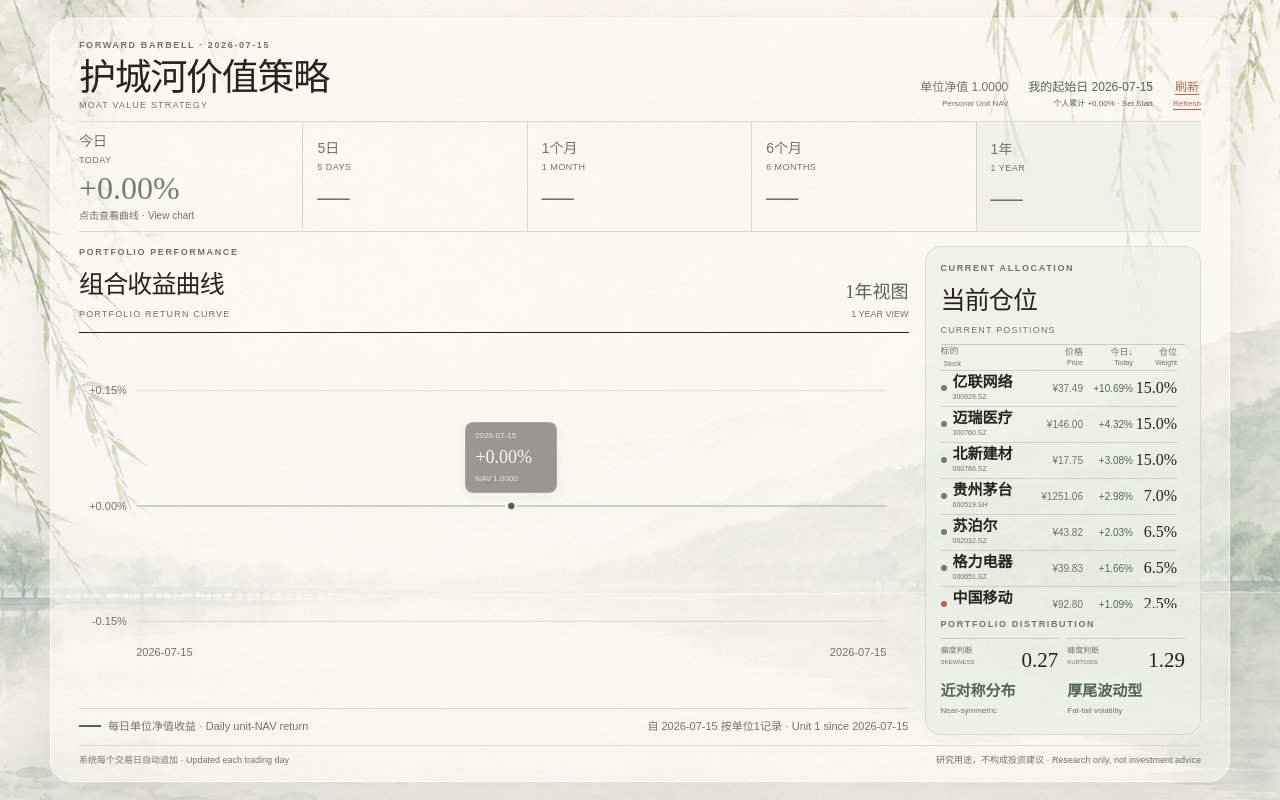
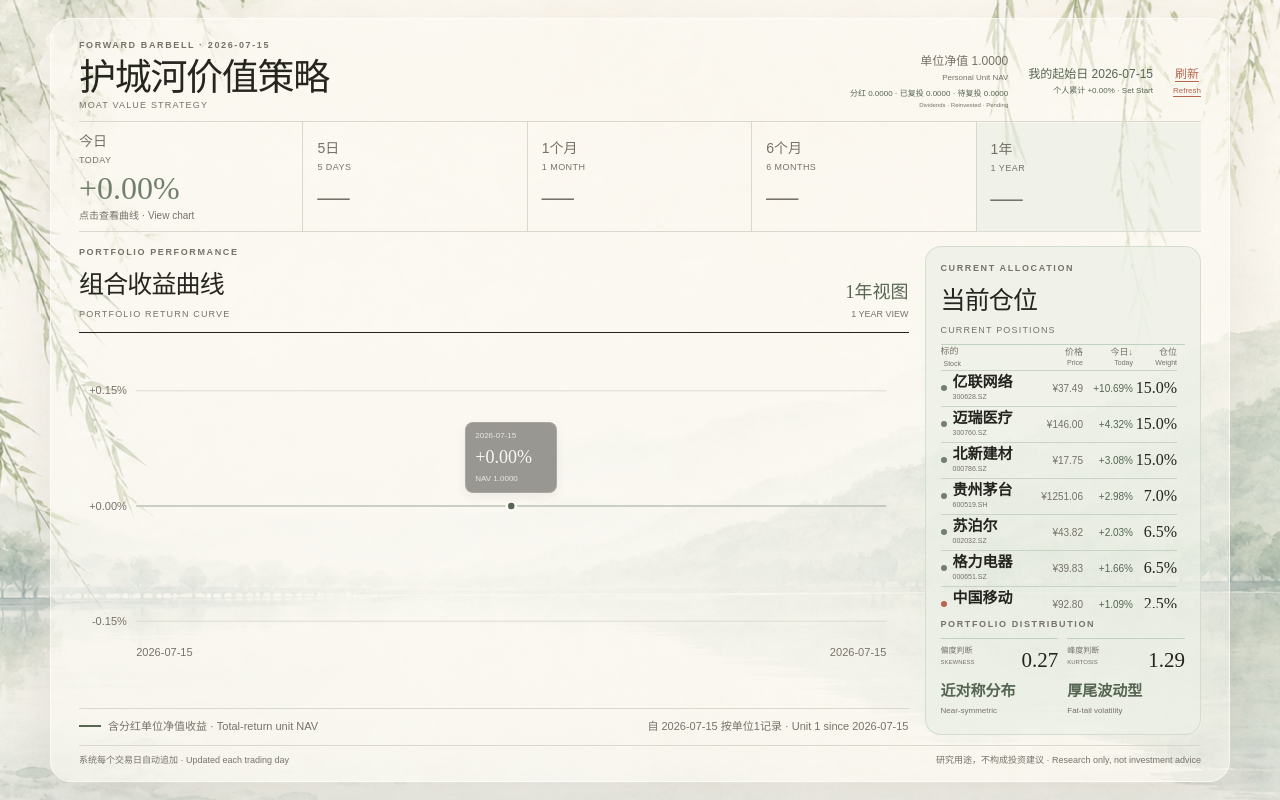
Before and after one commit to MIngQian04/margin-of-safety-investment-research-platform, a Next.js app: page / in a window 1280 px wide. Built offline with nearby package versions, Linux system fonts and the light colour scheme.

Commit message:
Track dividends in total-return portfolio

```diff
--- a/app/globals.css
+++ b/app/globals.css
@@ -17,6 +17,8 @@
 .topbar { display:flex; justify-content:space-between; align-items:end; padding-bottom:11px; border-bottom:1px solid var(--line); }
 .top-actions { display:flex; align-items:center; gap:20px; color:var(--muted); font-size:12px; text-align:right; }
 .top-actions span small,.top-actions button small { display:block; margin-top:2px; font-size:8px; }
+.top-actions .dividend-meta { margin-top:4px; color:var(--sage-dark); font-variant-numeric:tabular-nums; white-space:nowrap; }
+.top-actions .dividend-meta i { display:block; margin-top:1px; color:var(--muted); font-size:6px; font-style:normal; }
 .text-button { border:0; padding:0; background:transparent; color:var(--terra); cursor:pointer; text-decoration:underline; text-underline-offset:3px; }
 .text-button:disabled { opacity:.5; }
 .start-date-button { border:0; padding:0; background:transparent; color:var(--sage-dark); cursor:pointer; text-align:right; }
--- a/app/page.tsx
+++ b/app/page.tsx
@@ -25,6 +25,13 @@
   summary: { anchorWeight: number; futureWeight: number; cashWeight: number };
   holdings: Holding[];
   navHistory: NavPoint[];
+  dividendSummary: {
+    cumulativeCash: number;
+    reinvestedCash: number;
+    pendingCash: number;
+    receivableCash: number;
+    accountingBasis: string;
+  };
   distributionSummary: Holding["distribution"] & {
     periodStart: string;
     periodEnd: string;
@@ -191,7 +198,7 @@
         <header className="topbar">
           <div><p className="kicker">FORWARD BARBELL · {data.asOf}</p><h1>护城河价值策略<small>Moat Value Strategy</small></h1></div>
           <div className="top-actions">
-            <span>单位净值 {personalUnitNav.toFixed(4)}<small>Personal Unit NAV</small></span>
+            <span>单位净值 {personalUnitNav.toFixed(4)}<small>Personal Unit NAV</small><small className="dividend-meta">分红 {data.dividendSummary.cumulativeCash.toFixed(4)} · 已复投 {data.dividendSummary.reinvestedCash.toFixed(4)} · 待复投 {(data.dividendSummary.pendingCash + data.dividendSummary.receivableCash).toFixed(4)}<i>Dividends · Reinvested · Pending</i></small></span>
             <button className="start-date-button" onClick={() => { setDraftStartDate(personalStart?.date ?? latest?.date ?? data.asOf); setShowStartSettings(true); }}>
               我的起始日 {personalStart?.date ?? "—"}<small>个人累计 {signedPct(personalReturn)} · Set Start</small>
             </button>
@@ -217,7 +224,7 @@
             </div>
             <PerformanceChart history={personalHistory} range={selectedRange} />
             <div className="chart-caption">
-              <span><i className="line-key" />每日单位净值收益 · Daily unit-NAV return</span>
+              <span><i className="line-key" />含分红单位净值收益 · Total-return unit NAV</span>
               <span>自 {personalStart?.date ?? data.asOf} 按单位1记录 · Unit 1 since {personalStart?.date ?? data.asOf}</span>
             </div>
           </section>
--- a/public/data/portfolio.json
+++ b/public/data/portfolio.json
@@ -1,6 +1,6 @@
 {
   "asOf": "2026-07-15",
-  "generatedAt": "2026-07-16T09:07:30+08:00",
+  "generatedAt": "2026-07-16T13:27:20+08:00",
   "summary": {
     "anchorWeight": 0.65,
     "futureWeight": 0.075,
@@ -235,12 +235,21 @@
     "periodEnd": "2026-07-15",
     "method": "当前目标仓位的近252个共同交易日；偏度描述方向，峰度为超额峰度并描述极端波动频率"
   },
+  "dividendSummary": {
+    "cumulativeCash": 0.0,
+    "reinvestedCash": 0.0,
+    "pendingCash": 0.0,
+    "receivableCash": 0.0,
+    "accountingBasis": "Tushare cash_div after-tax proxy; ex-date entitlement, pay-date cash, next-session target-weight reinvestment"
+  },
   "navHistory": [
     {
       "date": "2026-07-15",
       "nav": 1.0,
       "dailyReturn": 0.0,
-      "priceCoverage": 1.0
+      "priceCoverage": 1.0,
+      "cashDividendReturn": 0.0,
+      "stockDividendReturn": 0.0
     }
   ],
   "pendingFinancials": [],
@@ -257,8 +266,8 @@
     },
     {
       "step": "03",
-      "title": "确认趋势才加仓",
-      "body": "需求、利润池、公司兑现三类里程碑与底部放量趋势全部确认，未来期权才允许升级为核心仓。"
+      "title": "分级确认，双向升降",
+      "body": "种子仓从2.5%开始；至少两类产业里程碑得到验证后升至5%，三类全部验证且趋势确认后升至7.5%。证据退化时按相同阶梯减仓。"
     },
     {
       "step": "04",
```
Also changed, not shown: 1 other file (tests, documents, lock files or other folders).
